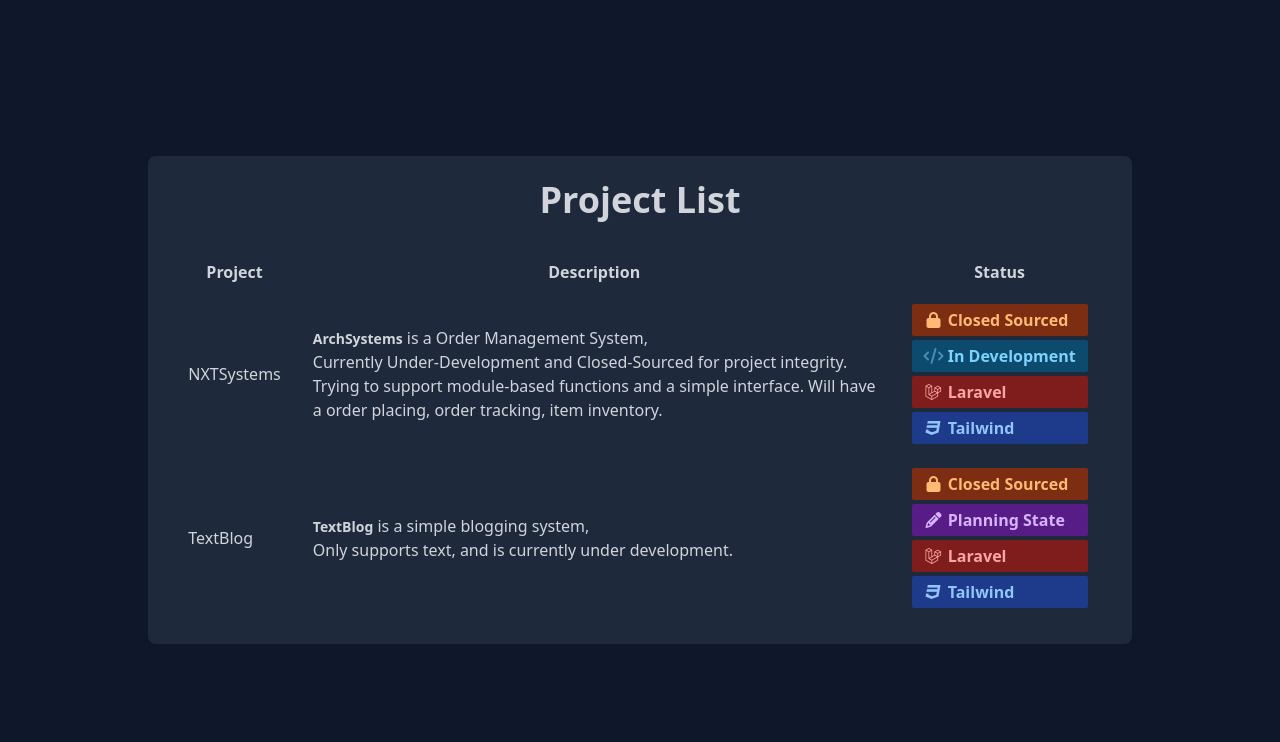
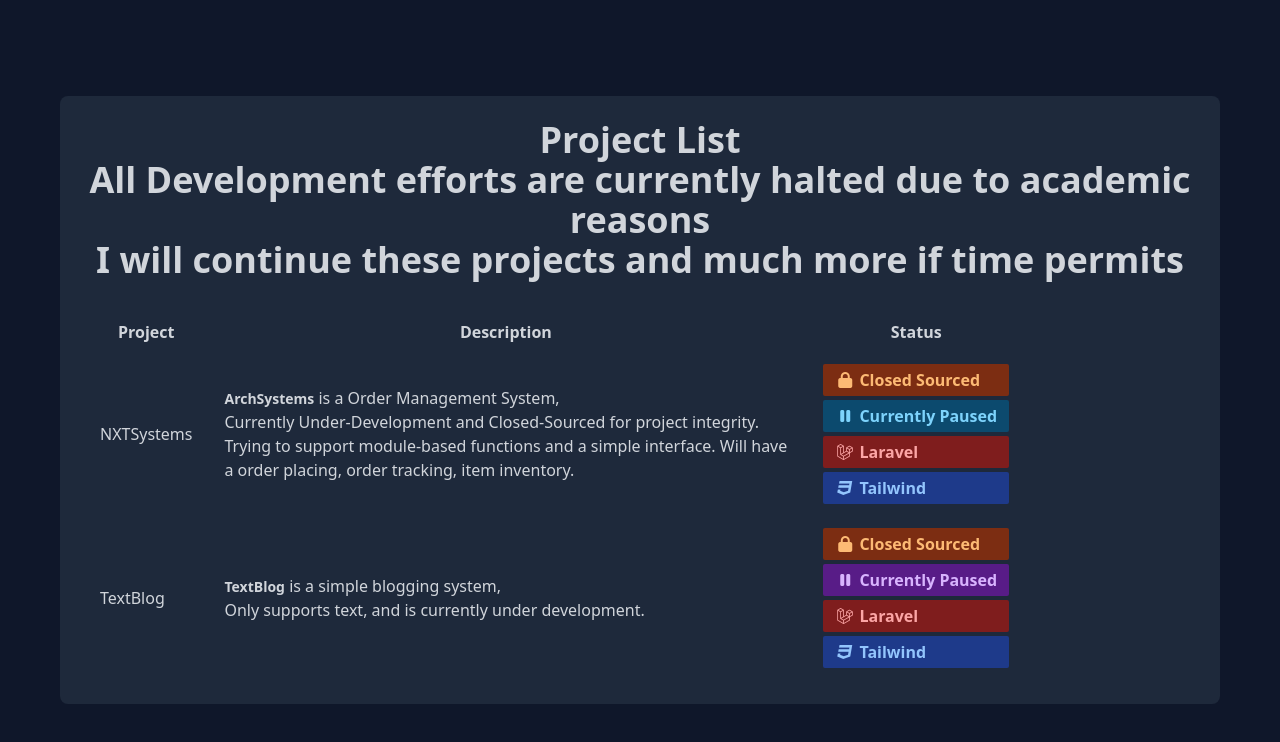
Before and after one commit to NWJ9PB/nwj9pb.github.io, a plain HTML site: page projects.html in a window 1280 px wide. Drawn offline with nearby package versions, Linux system fonts and the light colour scheme.

Commit message:
Update `projects.html`

```diff
--- a/projects.html
+++ b/projects.html
@@ -19,6 +19,13 @@
                             <div class="bg-slate-800 p-6 rounded-lg">
                                 <h2 class="mb-8 font-extrabold text-5xl dark:text-gray-400 sm:text-4xl text-center">
                                     <span class="sr-only">Error</span>Project List
+
+                                    <div>
+                                        <section>
+                                            <h2>All Development efforts are currently halted due to academic reasons</h2>
+                                            <p>I will continue these projects and much more if time permits</p>
+                                        </section>
+                                    </div>
                                 </h2>
                                 <table class="table-auto">
                                     <thead class="text-center">
@@ -43,7 +50,7 @@
                                                 <p class="text-sm font-semibold">
                                                     <b>
                                                         <div class="text-orange-300 bg-orange-900 px-3 rounded-sm m-1 p-1"><i class="fa-solid fa-lock fa-fw"></i> Closed Sourced</div>
-                                                        <div class="text-sky-300 bg-sky-900 px-3 rounded-sm m-1 p-1"><i class="fa-solid fa-code animate-pulse fa-fw"></i> In Development</div>
+                                                        <div class="text-sky-300 bg-sky-900 px-3 rounded-sm m-1 p-1"><i class="fa-solid fa-pause fa-fw"></i> Currently Paused</div>
                                                         <div class="text-red-300 bg-red-900 px-3 rounded-sm m-1 p-1"><i class="fa-brands fa-laravel fa-fw"></i> Laravel</div>
                                                         <div class="text-blue-300 bg-blue-900 px-3 rounded-sm m-1 p-1"><i class="fa-brands fa-css3 fa-fw"></i> Tailwind</div>
                                                     </b>
@@ -62,7 +69,7 @@
                                                 <p class="text-sm font-semibold">
                                                     <b>
                                                         <div class="text-orange-300 bg-orange-900 px-3 rounded-sm m-1 p-1"><i class="fa-solid fa-lock fa-fw"></i> Closed Sourced</div>
-                                                        <div class="text-purple-300 bg-purple-900 px-3 rounded-sm m-1 p-1"><i class="fa-solid fa-pencil fa-fw"></i> Planning State</div>
+                                                        <div class="text-purple-300 bg-purple-900 px-3 rounded-sm m-1 p-1"><i class="fa-solid fa-pause fa-fw"></i> Currently Paused</div>
                                                         <div class="text-red-300 bg-red-900 px-3 rounded-sm m-1 p-1"><i class="fa-brands fa-laravel fa-fw"></i> Laravel</div>
                                                         <div class="text-blue-300 bg-blue-900 px-3 rounded-sm m-1 p-1"><i class="fa-brands fa-css3 fa-fw"></i> Tailwind</div>
                                                     </b>
```
